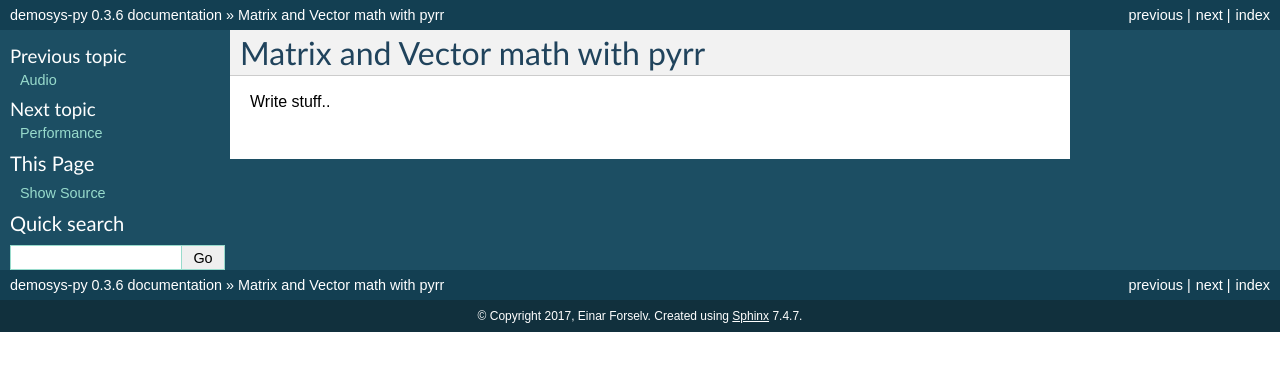
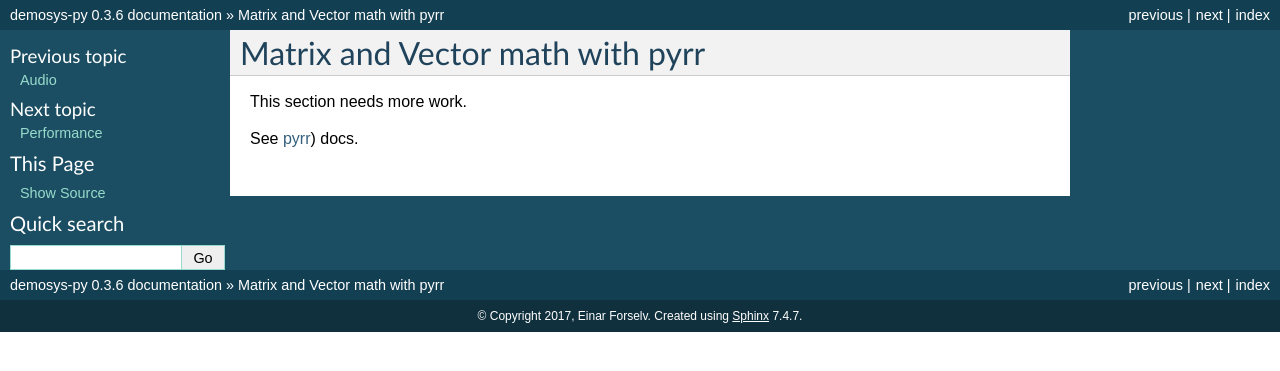
Before and after one commit to Contraz/demosys-py, a Sphinx documentation site: the page built from docs/source/pyrrmath.rst, in a window 1280 px wide. Shown: the top 371 px of the page. Built offline with Sphinx 7.4.7, drawn with Linux system fonts in a browser that asks for light colours.

Commit message:
Docs: pyrr

```diff
--- a/docs/source/pyrrmath.rst
+++ b/docs/source/pyrrmath.rst
@@ -2,4 +2,6 @@
 Matrix and Vector math with pyrr
 ================================
 
-Write stuff..
+This section needs more work.
+
+See `pyrr <https://pyrr.readthedocs.io/en/latest/>`__) docs.
```
